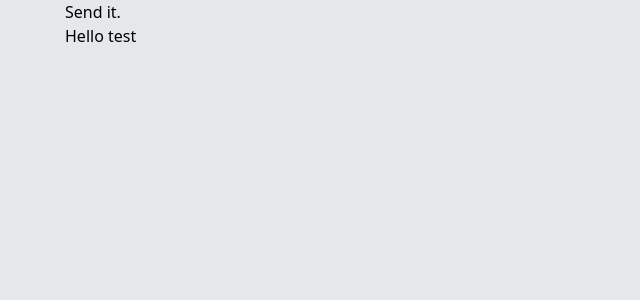
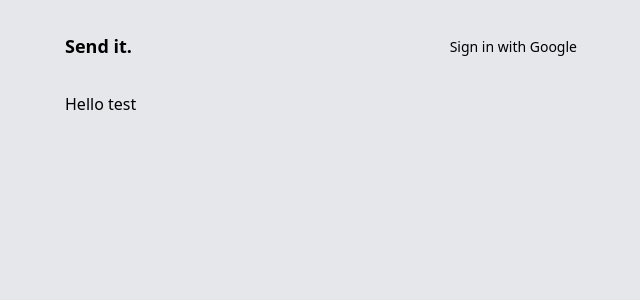
Before and after one commit to ZingZing001/postyy, a Next.js app: page / in a window 1280 px wide. Shown: the top 300 px of the page, without its empty margins (319-959 px from the left). Built offline with nearby package versions, Linux system fonts and the light colour scheme.

Commit message:
chore: Update Nav component and layout

```diff
--- a/app/auth/Nav.tsx
+++ b/app/auth/Nav.tsx
@@ -1,12 +1,15 @@
-import Link from 'next/link';
+import Link from 'next/link'
+import Login from './Login'
 
 export default async function Nav() {
   return (
-    <nav>
+    <nav className="flex justify-between items-center py-8">
       <Link href={"/"}>
-        <h1>Send it.</h1>
-
+        <h1 className="font-bold text-lg">Send it.</h1>
       </Link>
+      <ul className="flex items-center gap-6">
+        <Login />
+      </ul>
     </nav>
   );
 }
```
